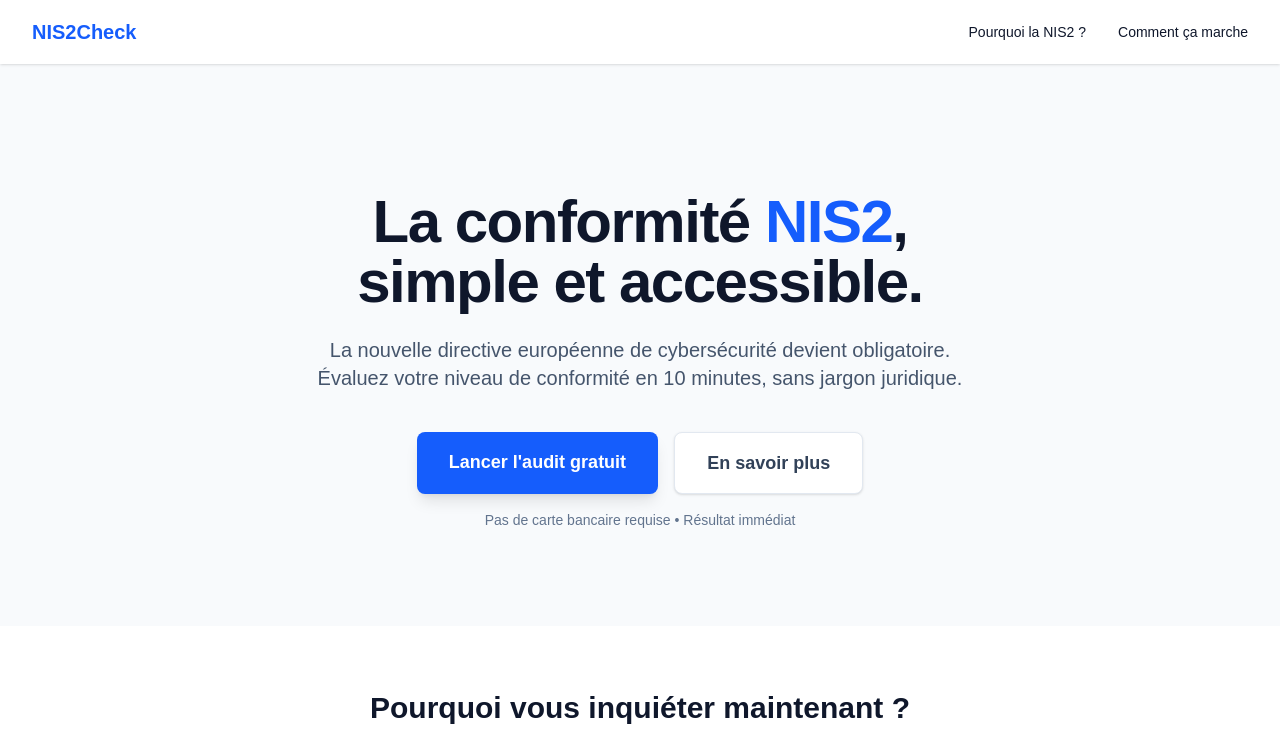
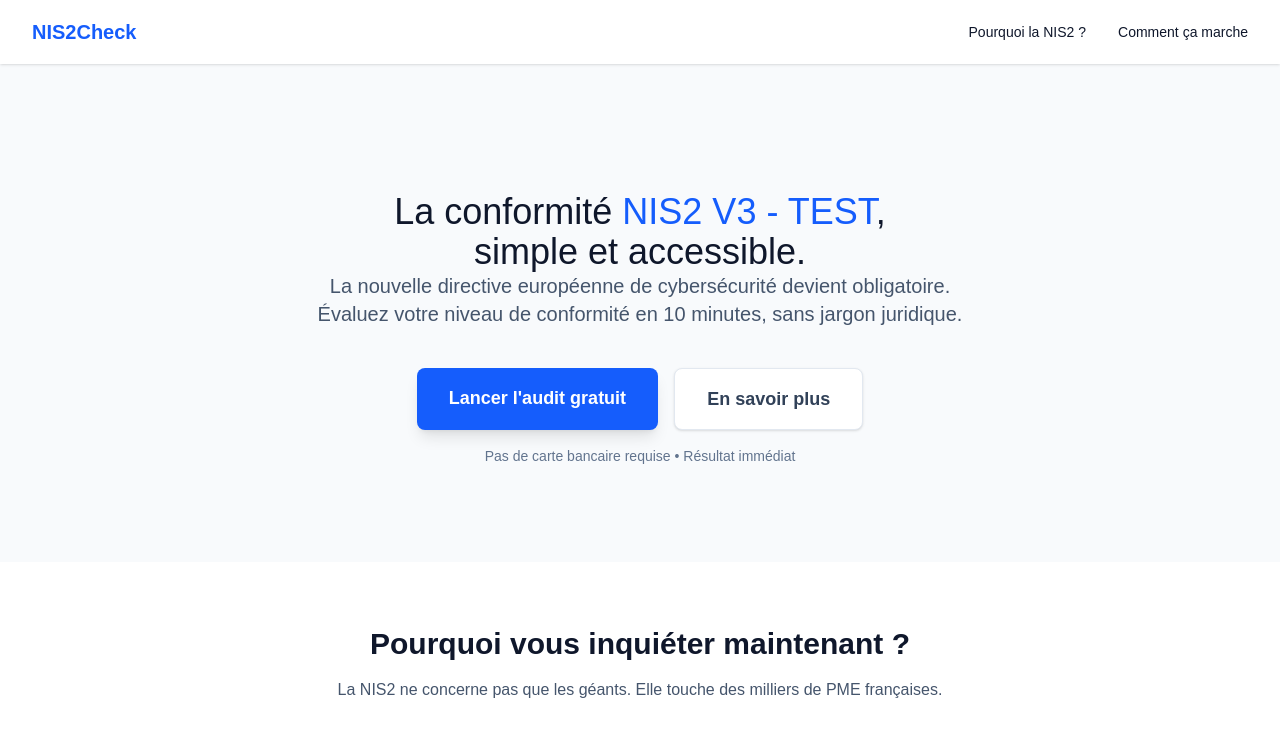
Before and after one commit to DmxFr/nis2-landing, a Next.js app: page / in a window 1280 px wide. Shown: the top 745 px of the page. Built offline with nearby package versions, Linux system fonts and the light colour scheme.

Commit message:
Test titre V3

```diff
--- a/app/page.tsx
+++ b/app/page.tsx
@@ -24,10 +24,10 @@ export default function Home() {
       {/* Section Hero (Le Pitch) */}
       <main>
         <section className="pt-20 pb-16 sm:pt-32 sm:pb-24 text-center px-4">
-          <h1 className="text-4xl sm:text-6xl font-extrabold tracking-tight mb-6">
-            La conformité <span className="text-blue-600">NIS2</span>,<br />
-            simple et accessible.
-          </h1>
+        <h1 className="text-4xl ...">
+         La conformité <span className="text-blue-600">NIS2 V3 - TEST</span>,<br />
+         simple et accessible.
+        </h1>
           <p className="max-w-2xl mx-auto text-xl text-slate-600 mb-10">
             La nouvelle directive européenne de cybersécurité devient obligatoire.
             Évaluez votre niveau de conformité en 10 minutes, sans jargon juridique.
```
